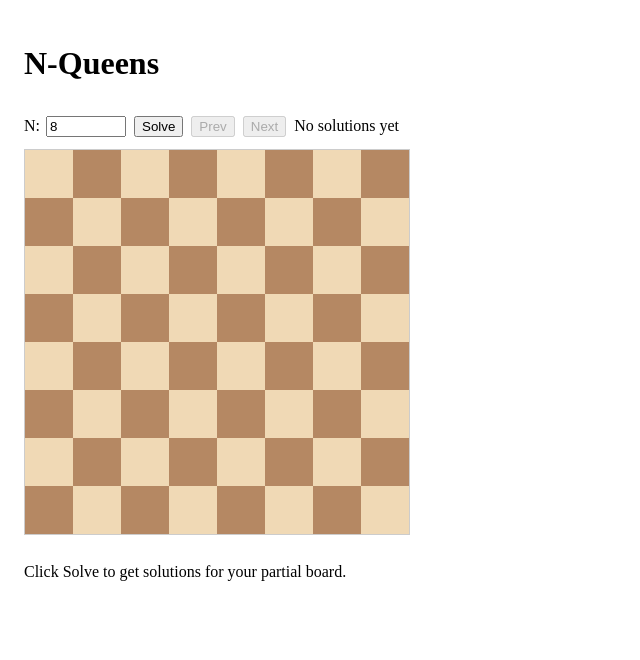
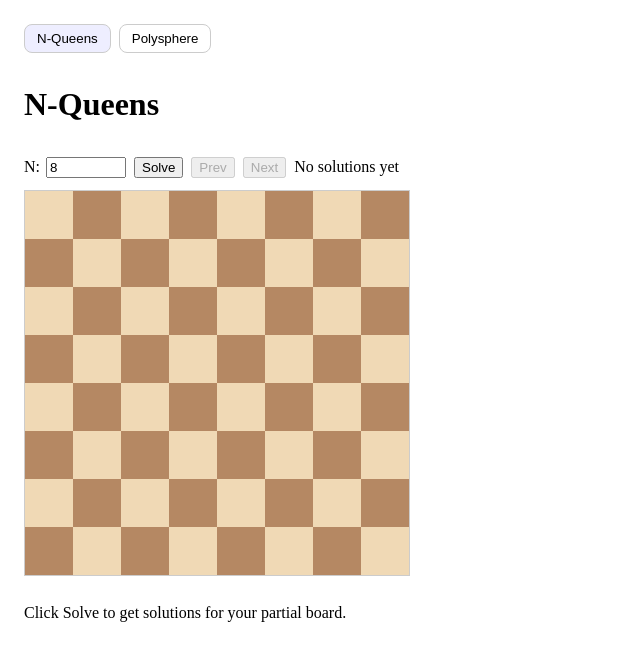
Before and after one commit to sussex-ase-group-3/puzzle-webapp, a React (Vite) app in the folder web/: page / in a window 1280 px wide. Shown: the top 660 px of the page, without its empty margins (0-640 px from the left). Built offline with nearby package versions, Linux system fonts and the light colour scheme; the HTML template or start-up script is replaced by a standard one.

Commit message:
replaced App.tsx with a tabbed layout

```diff
--- a/web/src/App.tsx
+++ b/web/src/App.tsx
@@ -1,79 +1,43 @@
+// web/src/App.tsx
 import { useState } from "react";
-import type { BoardState } from "./types";
-import { fetchSolutions } from "./api";
-import { Board } from "./components/Board";
-import { Controls } from "./components/Controls";
+import { NQueensPage } from "./pages/NQueensPage";
+import { PolyspherePage } from "./pages/PolyspherePage";
+
+type Tab = "nqueens" | "polysphere";
 
 export default function App() {
-  const [n, setN] = useState(8);
-  const [partial, setPartial] = useState<BoardState>(() => Array(8).fill(-1));
-  const [solutions, setSolutions] = useState<BoardState[]>([]);
-  const [idx, setIdx] = useState(0);
-  const [loading, setLoading] = useState(false);
-  const [error, setError] = useState<string | null>(null);
+    const [tab, setTab] = useState<Tab>("nqueens");
 
-  // when N changes, reset board and selection
-  const changeN = (v: number) => {
-    const nv = Math.max(1, Math.min(20, Math.floor(v || 0)));
-    setN(nv);
-    setPartial(Array(nv).fill(-1));
-    setSolutions([]);
-    setIdx(0);
-    setError(null);
-  };
+    return (
+        <div style={{ padding: 16, display: "grid", gap: 12 }}>
+            <nav style={{ display: "flex", gap: 8 }}>
+                <button
+                    onClick={() => setTab("nqueens")}
+                    aria-pressed={tab === "nqueens"}
+                    style={{
+                        padding: "6px 12px",
+                        borderRadius: 8,
+                        border: "1px solid #ccc",
+                        background: tab === "nqueens" ? "#eef" : "#fff",
+                    }}
+                >
+                    N-Queens
+                </button>
+                <button
+                    onClick={() => setTab("polysphere")}
+                    aria-pressed={tab === "polysphere"}
+                    style={{
+                        padding: "6px 12px",
+                        borderRadius: 8,
+                        border: "1px solid #ccc",
+                        background: tab === "polysphere" ? "#eef" : "#fff",
+                    }}
+                >
+                    Polysphere
+                </button>
+            </nav>
 
-  const onCellToggle = (row: number, col: number) => {
-    setPartial(p => {
-      const next = [...p];
-      next[row] = (next[row] === col) ? -1 : col; // max one queen per row
-      return next;
-    });
-  };
-
-  const onSolve = async () => {
-    setLoading(true); setError(null);
-    try {
-      const data = await fetchSolutions({ n, partial });
-      setSolutions(data.solutions);
-      setIdx(0);
-    } catch (e: any) {
-      setError(e?.message ?? "Unknown error");
-      setSolutions([]);
-      setIdx(0);
-    } finally {
-      setLoading(false);
-    }
-  };
-
-  const hasSolutions = solutions.length > 0;
-  const current = hasSolutions ? solutions[idx] : null;
-
-  return (
-    <div style={{ padding: 16, display: "grid", gap: 12 }}>
-      <h1>N-Queens</h1>
-
-      <Controls
-        n={n}
-        setN={changeN}
-        count={solutions.length}
-        index={idx}
-        prev={() => setIdx(i => (i - 1 + solutions.length) % solutions.length)}
-        next={() => setIdx(i => (i + 1) % solutions.length)}
-        solve={onSolve}
-        solving={loading}
-      />
-
-      {error && <div style={{ color: "crimson" }}>{error}</div>}
-
-      <Board
-        n={n}
-        placement={current ?? partial}
-        editable={!hasSolutions}    // lock board when viewing a solution (optional)
-        onToggle={onCellToggle}
-      />
-
-      {!hasSolutions && !loading && <p>Click Solve to get solutions for your partial board.</p>}
-      {hasSolutions && <p>{solutions.length} solution(s) found.</p>}
-    </div>
-  );
+            {tab === "nqueens" ? <NQueensPage /> : <PolyspherePage />}
+        </div>
+    );
 }
```
